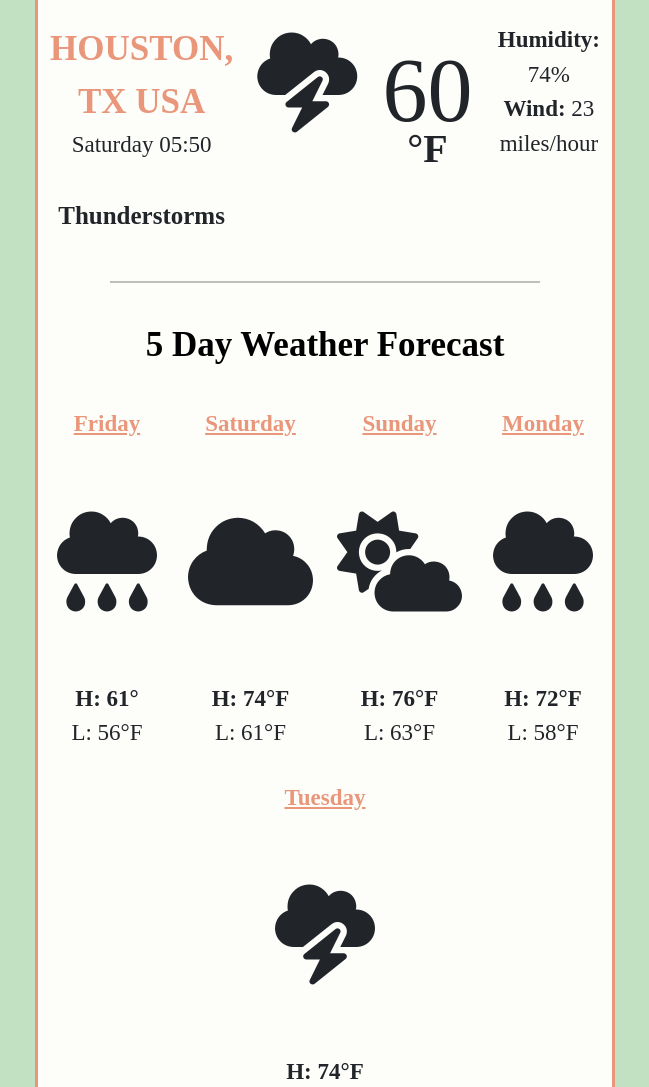
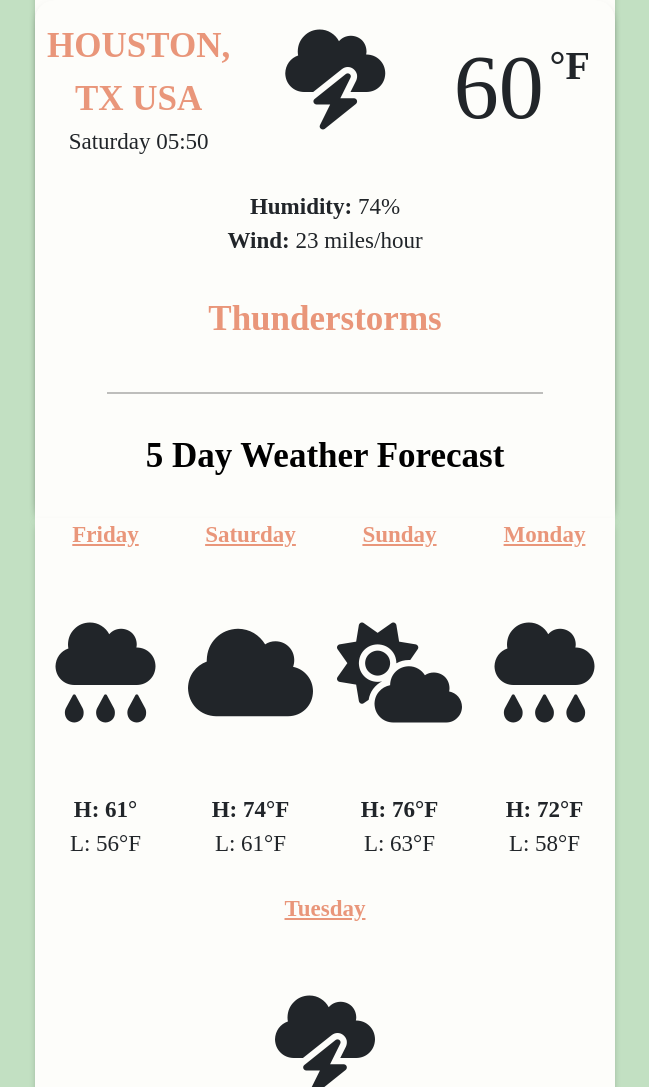
Before and after one commit to codename-lita/My-Creation, a plain HTML site: page index.html in a window 1280 px wide. Shown: the part 346-1433 px from the top of the page, without its empty margins (315-964 px from the left). Drawn offline with nearby package versions, Linux system fonts and the light colour scheme; no server answers.

Commit message:
Updated HTML CSS and JS

```diff
--- a/index.html
+++ b/index.html
@@ -49,15 +49,14 @@
         </h2>
       </div>
       <br />
-      <div class="container text-center bar">
+      <div class="container text-center bar city-container">
         <div class="row">
           <div class="col">
             <span class="Houston"> HOUSTON, TX USA </span>
             <br />
             <span class="currentDayTime"> Thursday -- 10:07 </span>
             <br />
-            <br />
-            <span class="weather">Thunderstorms </span>
+
           </div>
           <div class="col">
             <i class="fa-solid fa-cloud-bolt bolt1"></i>
@@ -77,6 +76,8 @@
             <span class="conditions">Wind:</span>
             <span class="wind"> 23 miles/hour </span>
             <br />
+            <br/>
+            <span class="weather">Thunderstorms </span>
           </div>
           <div class="hr-line">
             <hr />
@@ -85,7 +86,7 @@
         </div>
       </div>
     </div>
-    <div class="container text-center">
+    <div class="container text-center forecast">
       <div class="row">
         <div class="col">
           <span class="days">Friday</span>
@@ -133,7 +134,7 @@
           L: 58°F
         </div>
         <br/>
-          <footer>Created by Laura Torres | Open-Sourced Code on Github</footer>
+          <footer>Created by Laura Torres | Open-Sourced Code on <span class="github"> <a href="" Github</span></footer>
         <br />
       </div>
     </div>
--- a/src/script.js
+++ b/src/script.js
@@ -87,7 +87,7 @@ searchForm.addEventListener("submit", searchButton);
 // function to update current location and city weather stats together
 function showData(response) {
   let searchCityResult = document.querySelector(".Houston");
-  searchCityResult.innerHTML = response.data.name;
+  searchCityResult.innerHTML = `${response.data.name}, ${response.data.sys.country}`;
 
   let currentTime = new Date();
   let currentDateTime = formatDate(currentTime);
--- a/src/style.css
+++ b/src/style.css
@@ -1,6 +1,5 @@
 body {
-  border: 3px solid darksalmon;
-  border-radius: 20px;
+
   margin: 80px 350px 80px;
   background-color: rgb(194, 224, 194);
 }
@@ -32,7 +31,8 @@ h2 {
 
 .weather {
   font-weight: 900;
-  font-size: 25px;
+  font-size: 35px;
+  color: darksalmon;
 }
 .fa-cloud-bolt,
 .fa-cloud-rain,
@@ -98,7 +98,17 @@ footer {
   border-color: darkseagreen;
 }
 .whole-container,
-.container,
-.col {
+.container {
   background-color: rgb(253, 253, 250);
+  border-radius: 20px;
+  box-shadow: 0 4px 8px -4px rgba(0, 0, 0, 0.5);
 }
+.forecast {
+  border-top-left-radius: 0;
+  border-top-right-radius: 0;
+  box-shadow: 0 4px 8px -4px rgba(0, 0, 0, 0.5);
+}
+.city-container {
+  border-bottom-left-radius: 0;
+  border-bottom-right-radius: 0;
+}
```
